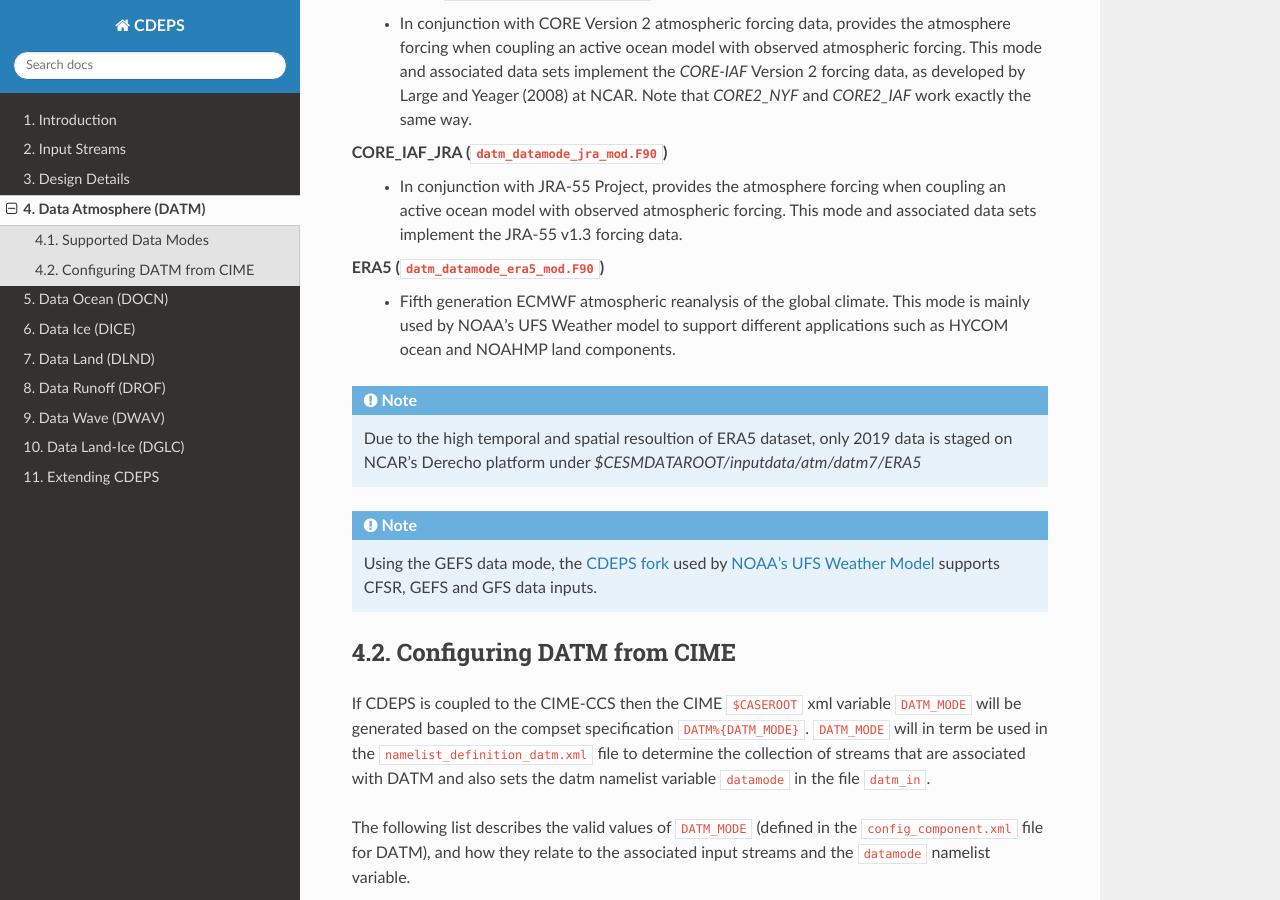
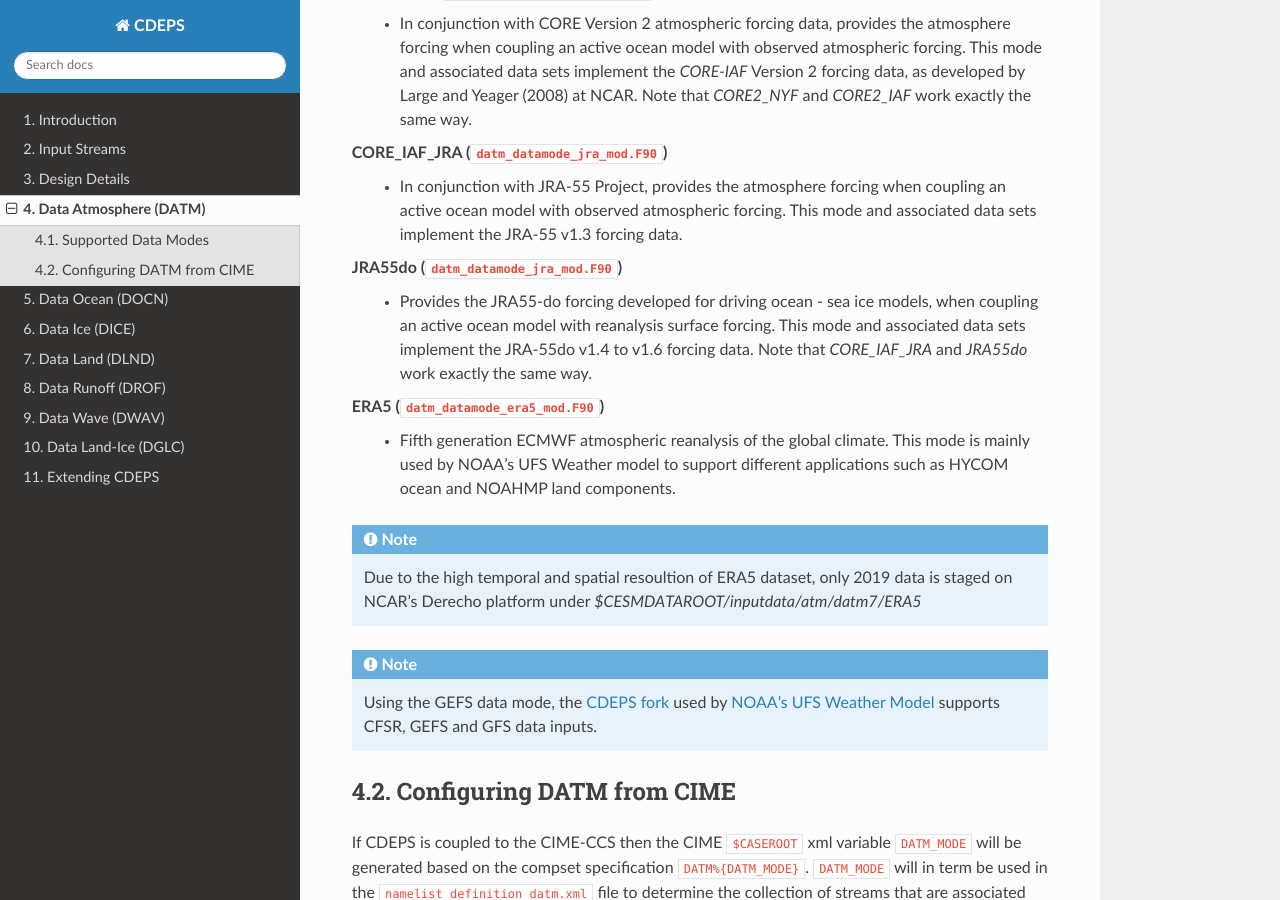
Before and after one commit to ESCOMP/CDEPS, a Sphinx documentation site: the page built from doc/source/datm.rst, in a window 1280 px wide and 900 px high, scrolled down 851 px. Built offline with Sphinx 7.4.7 and the Read the Docs theme 3.1.0, drawn with Linux system fonts in a browser that asks for light colours; comment, search, counter and statistics services are not loaded.

Commit message:
Add jra55do to docs

```diff
--- a/doc/source/datm.rst
+++ b/doc/source/datm.rst
@@ -52,6 +52,13 @@ CORE_IAF_JRA (``datm_datamode_jra_mod.F90``)
     when coupling an active ocean model with observed atmospheric
     forcing. This mode and associated data sets implement the JRA-55
     v1.3 forcing data.
+
+JRA55do (``datm_datamode_jra_mod.F90``)
+  - Provides the JRA55-do forcing developed for driving ocean - sea ice models,
+    when coupling an active ocean model with reanalysis surface
+    forcing. This mode and associated data sets implement the JRA-55do v1.4 to
+    v1.6 forcing data. Note that `CORE_IAF_JRA` and `JRA55do` work exactly the
+    same way.
 
 ERA5 (``datm_datamode_era5_mod.F90``)
   - Fifth generation ECMWF atmospheric reanalysis of the global climate.
```
